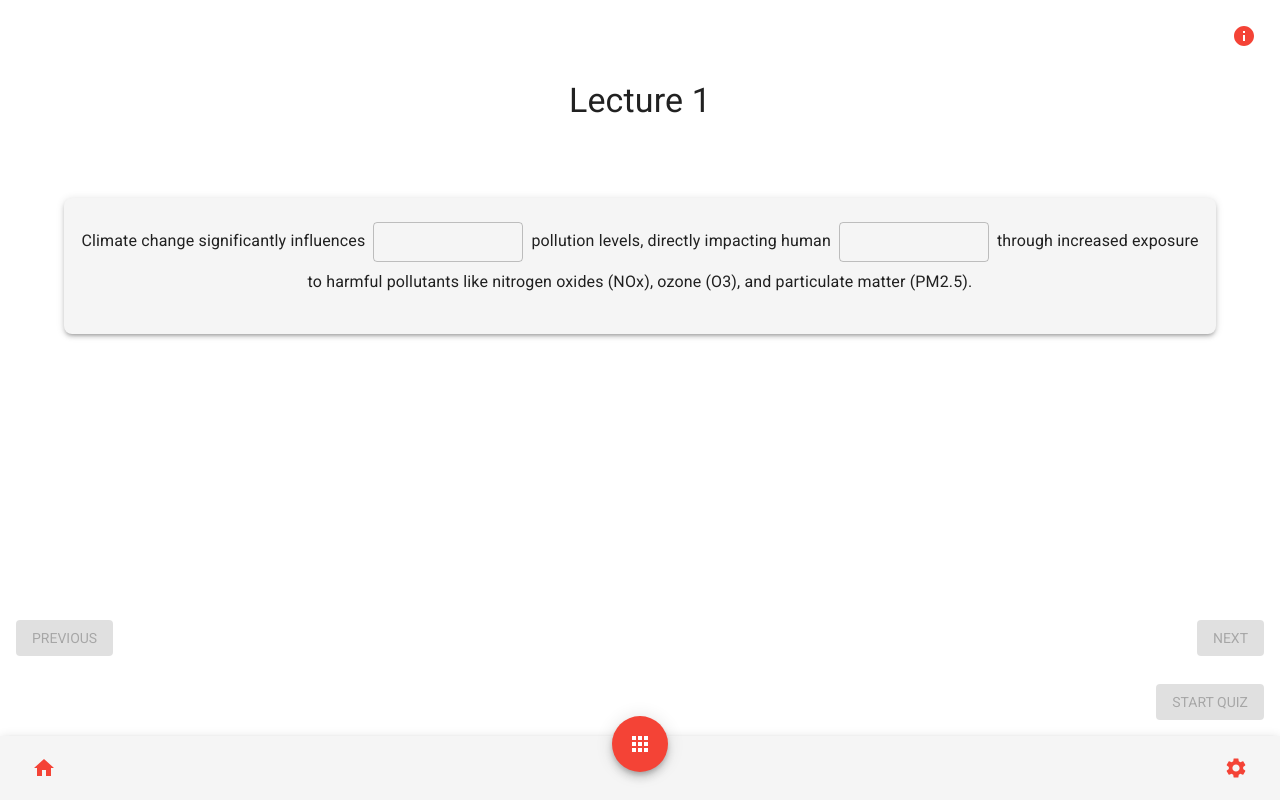
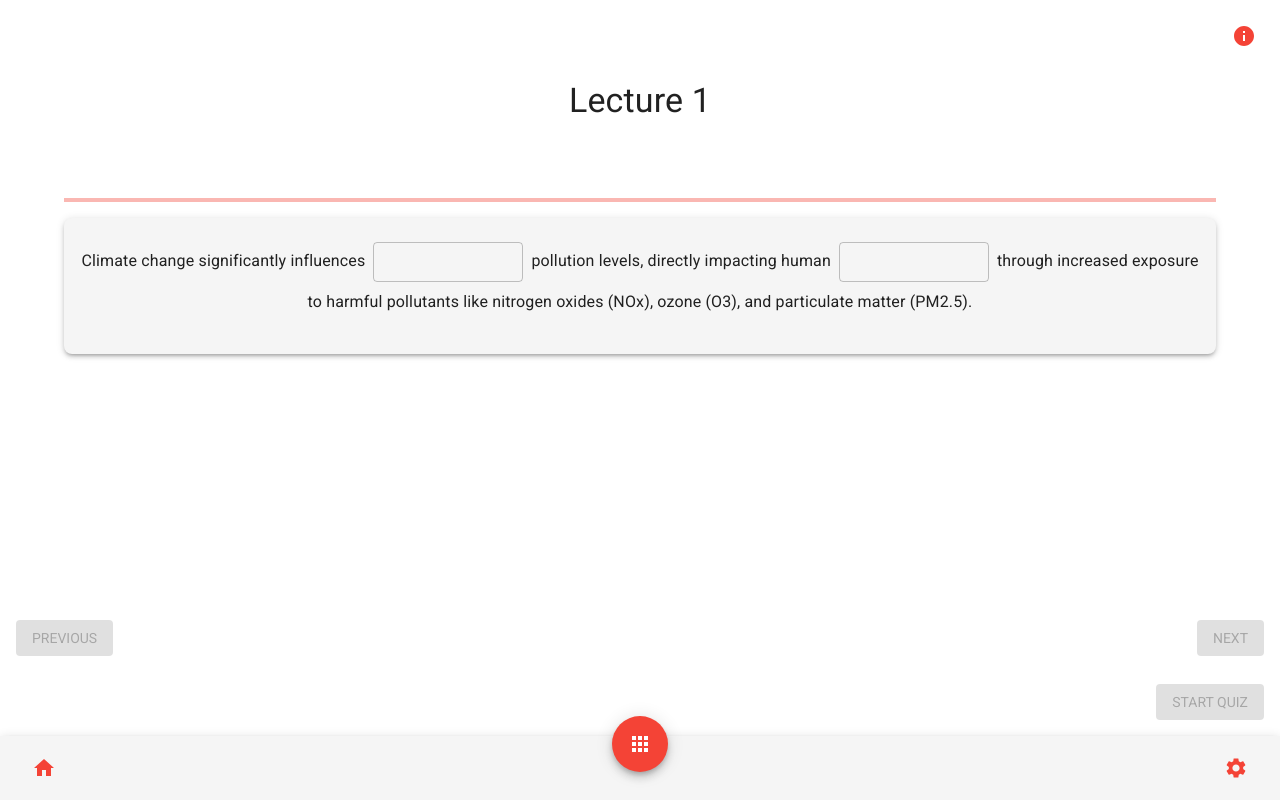
Before and after one commit to sky-ash/heatpath, a React (Vite) app: page /heatpath/lecture/1 in a window 1280 px wide. Built offline with nearby package versions, Linux system fonts and the light colour scheme.

Commit message:
added progress bar

```diff
--- a/src/pages/Lecture.jsx
+++ b/src/pages/Lecture.jsx
@@ -2,7 +2,7 @@
 
 // Import necessary components
 import React, { useState, useEffect } from 'react';
-import { Container, Button, Typography, Box } from '@mui/material';
+import { Container, Button, Typography, Box, LinearProgress } from '@mui/material';
 import { useParams, useNavigate } from 'react-router-dom';
 
 // Import the parsed lecture content from json file
@@ -83,6 +83,9 @@ export default function Lecture() {
     setShowQuiz(false);
   };
 
+  const completedCards = viewedCards.filter(viewed => viewed).length;
+  const progress = (completedCards / lecture.cards.length) * 100;
+
   return (
     <Container className="container"
                sx={{ textAlign: 'center',
@@ -95,6 +98,7 @@ export default function Lecture() {
 
       {!showQuiz ? (
         <Box mt={8}>
+          <LinearProgress variant="determinate" value={progress} sx={{ marginBottom: '16px' }} />
           <Card
             card={lecture.cards[currentCardIndex]}
             nextCard={handleNextCard}
```
